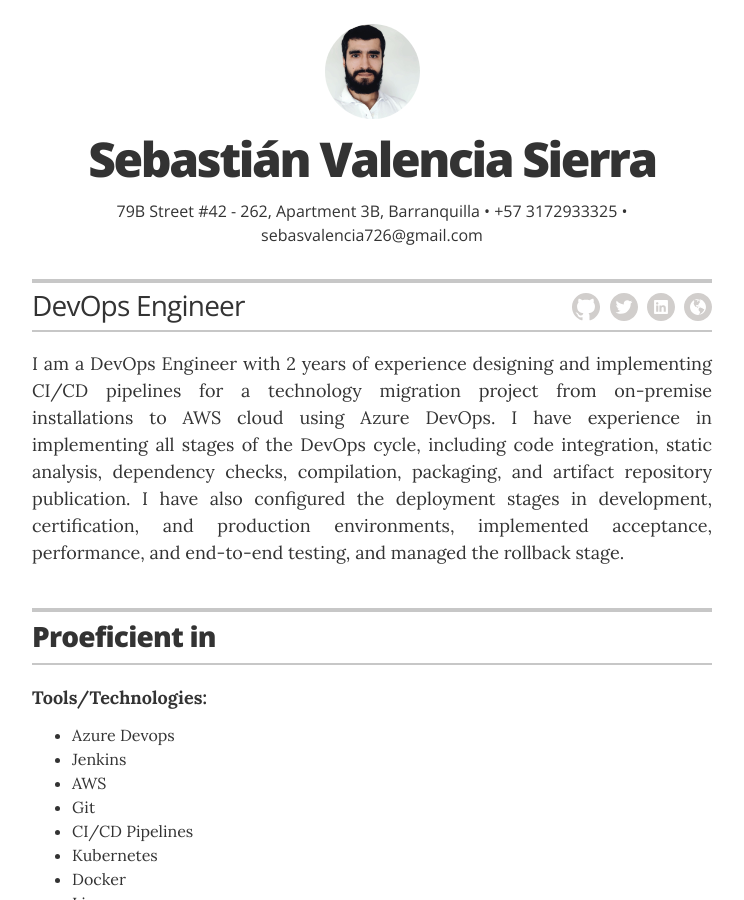
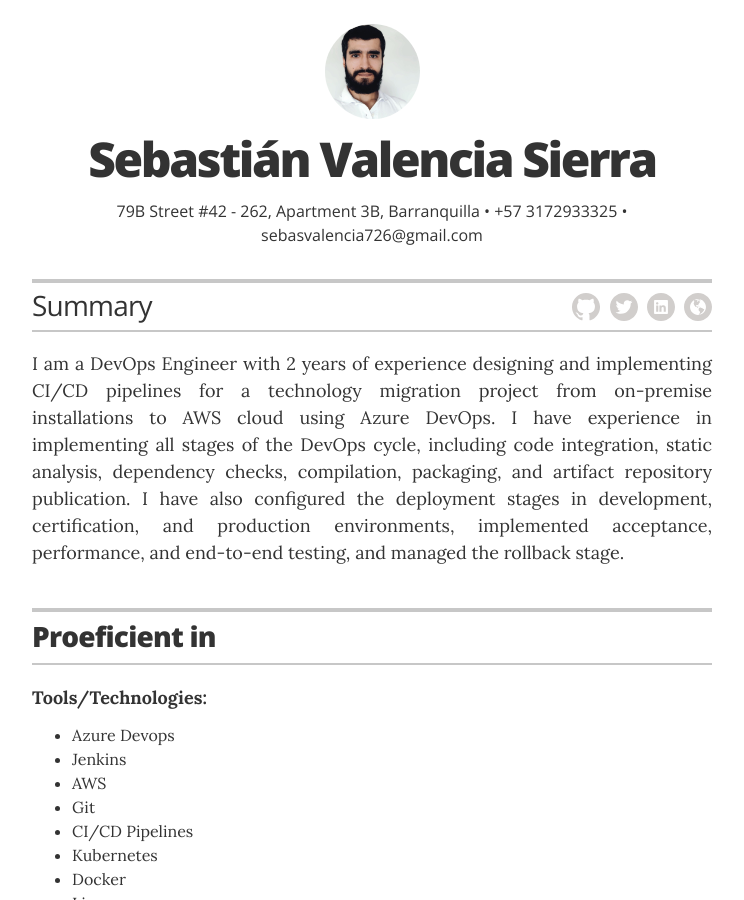
Before and after one commit to sebastiandevops/cv, a Jekyll site: the page built from index.html, in a window 1280 px wide and 900 px high. Shown: the whole window, without its empty margins (268-1012 px from the left). Built offline with Jekyll 4.4.1, drawn with Linux system fonts in a browser that asks for light colours.

Commit message:
Summary updated

```diff
--- a/_config.yml
+++ b/_config.yml
@@ -11,7 +11,7 @@ sass:
 # Resume settings
 resume_avatar:                  "true"
 resume_name:                    "Sebastián Valencia Sierra"
-resume_title:                   "DevOps Engineer"
+resume_title:                   "Summary"
 
 # used for the contact button in _layouts/resume.html
 resume_contact_email:           "sebasvalencia726@gmail.com"
```
